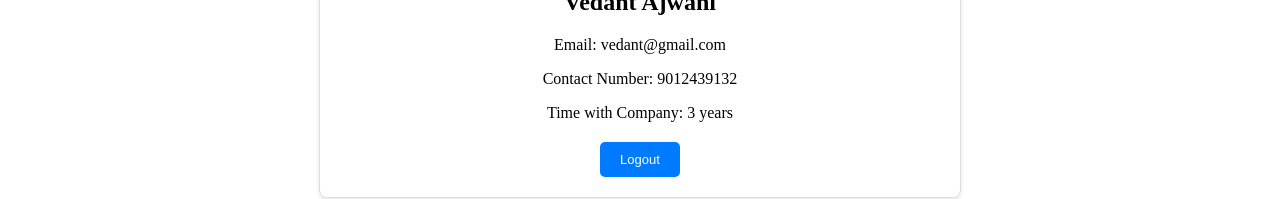
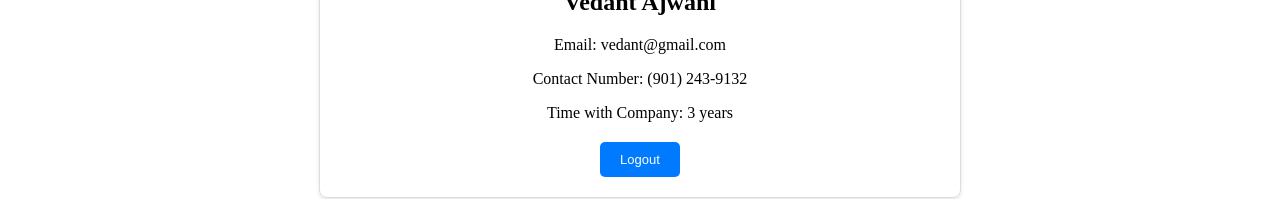
Before and after one commit to djchin123/project-PunchIT, a React (Vite) app: page /profile in a window 1280 px wide. Shown: the part 256-455 px from the top of the page. Built offline with nearby package versions, Linux system fonts and the light colour scheme.

Commit message:
Add profile page components and update user details

```diff
--- a/src/components/customer/profilePage/ProfileLayout.tsx
+++ b/src/components/customer/profilePage/ProfileLayout.tsx
@@ -16,7 +16,7 @@ const ProfilePage: React.FC = () => {
   const user: User = {
     name: 'Vedant Ajwani',
     email: 'vedant@gmail.com',
-    number: '9012439132',
+    number: '(901) 243-9132',
     timeWithCompany: '3 years',
     avatarUrl: profilepic,
   };
```
